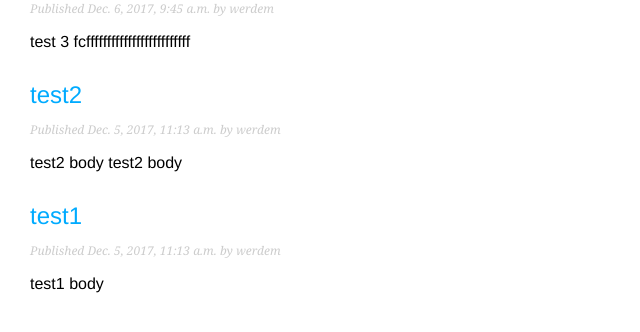
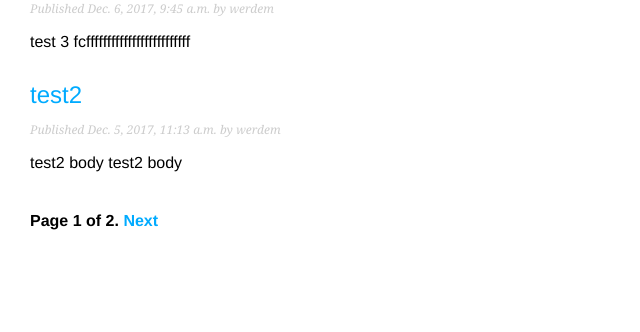
Before and after one commit to hackerdem/Blog-app, a Django app: page /blog/ in a window 1280 px wide. Shown: the part 260-592 px from the top of the page, without its empty margins (0-640 px from the left). Run offline with Django 3.2, Linux system fonts and the light colour scheme; data comes from the database, SQL or seed files in the repository; both versions use the stored data as it was after the commit.

Commit message:
simple blog structure completed

```diff
--- a/blog/templates/blog/post/list.html
+++ b/blog/templates/blog/post/list.html
@@ -13,4 +13,5 @@
             </p>
             {{ post.body|truncatewords:30|linebreaks }}
         {% endfor %}
+        {% include "pagination.html" with page=page_obj %}
 {% endblock %}
--- /dev/null
+++ b/blog/templates/pagination.html
@@ -0,0 +1,13 @@
+<div class="pagination">
+<span class="step-links">
+{% if page.has_previous %}
+<a href="?page={{ page.previous_page_number }}">Previous</a>
+{% endif %}
+<span class="current">
+Page {{ page.number }} of {{ page.paginator.num_pages }}.
+</span>
+{% if page.has_next %}
+<a href="?page={{ page.next_page_number }}">Next</a>
+{% endif %}
+</span>
+</div>
--- a/blog/urls.py
+++ b/blog/urls.py
@@ -3,7 +3,8 @@
 
 urlpatterns=[
     #post views
-    url(r'^$',views.post_list,name='post_list'),
+    #url(r'^$',views.post_list,name='post_list'),
+    url(r'^$',views.PostListView.as_view(),name='post_list'),
     url(r'^(?P<year>\d{4})/(?P<month>\d{2})/(?P<day>\d{2})/(?P<post>[-\w]+)/$',
         views.post_detail,
         name='post_detail'),
--- a/blog/views.py
+++ b/blog/views.py
@@ -1,9 +1,25 @@
 from django.shortcuts import render,get_object_or_404
 from .models import Post
+from django.core.paginator import Paginator,EmptyPage,PageNotAnInteger
+from django.views.generic import ListView
+
+class PostListView(ListView):
+    queryset=Post.published.all()
+    context_object_name='posts'
+    paginate_by=3
+    template_name='blog/post/list.html'
 
 def post_list(request):
-    posts=Post.published.all()
-    return render(request,'blog/post/list.html',{'posts':posts})
+    object_list=Post.published.all()
+    paginator=Paginator(object_list,3)
+    page=request.GET.get('page')
+    try:
+        posts=paginator.page(page)
+    except PageNotAnInteger:
+        posts=paginator.page(1)
+    except EmptyPage:
+        posts=paginator.page(paginator.num_pages)
+    return render(request,'blog/post/list.html',{'page':page,'posts':posts})
 
 def post_detail(request,year,month,day,post):
     post=get_object_or_404(Post,slug=post,
```
Also changed, not shown: db.sqlite3.
